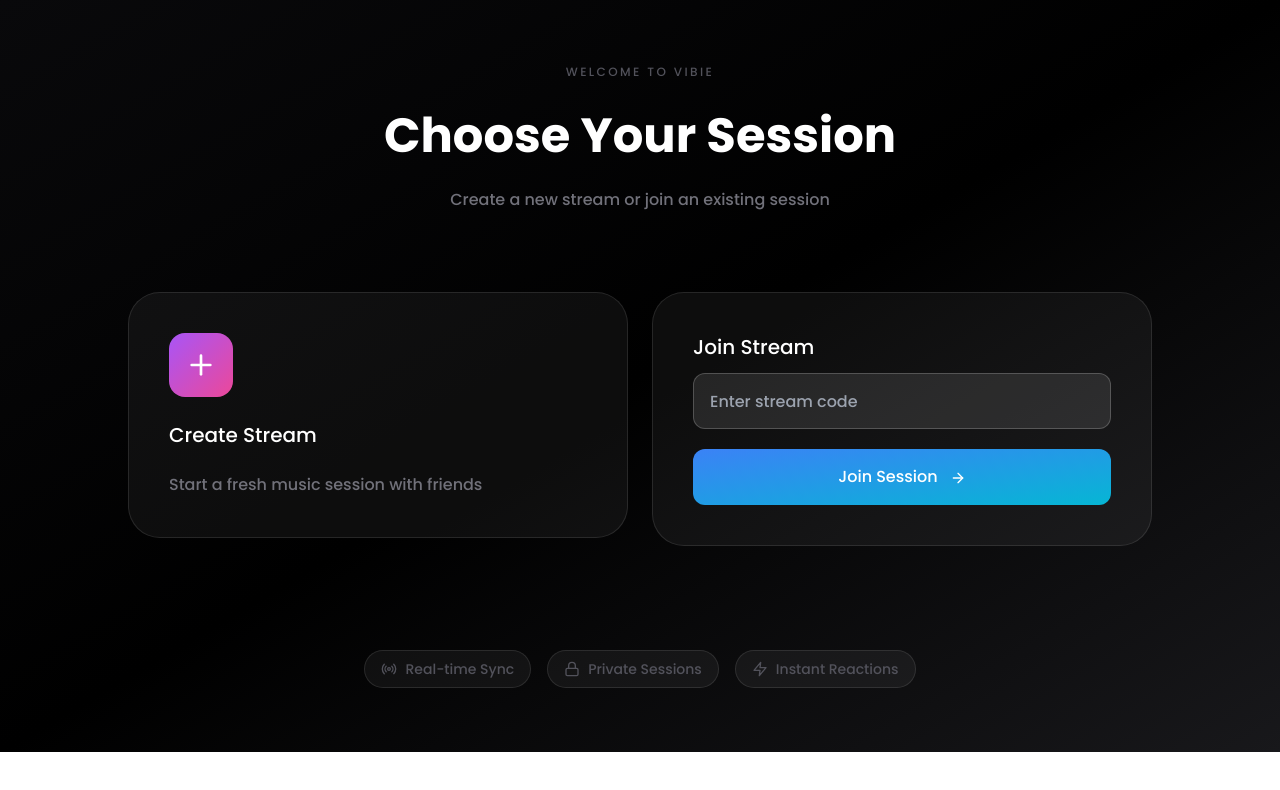
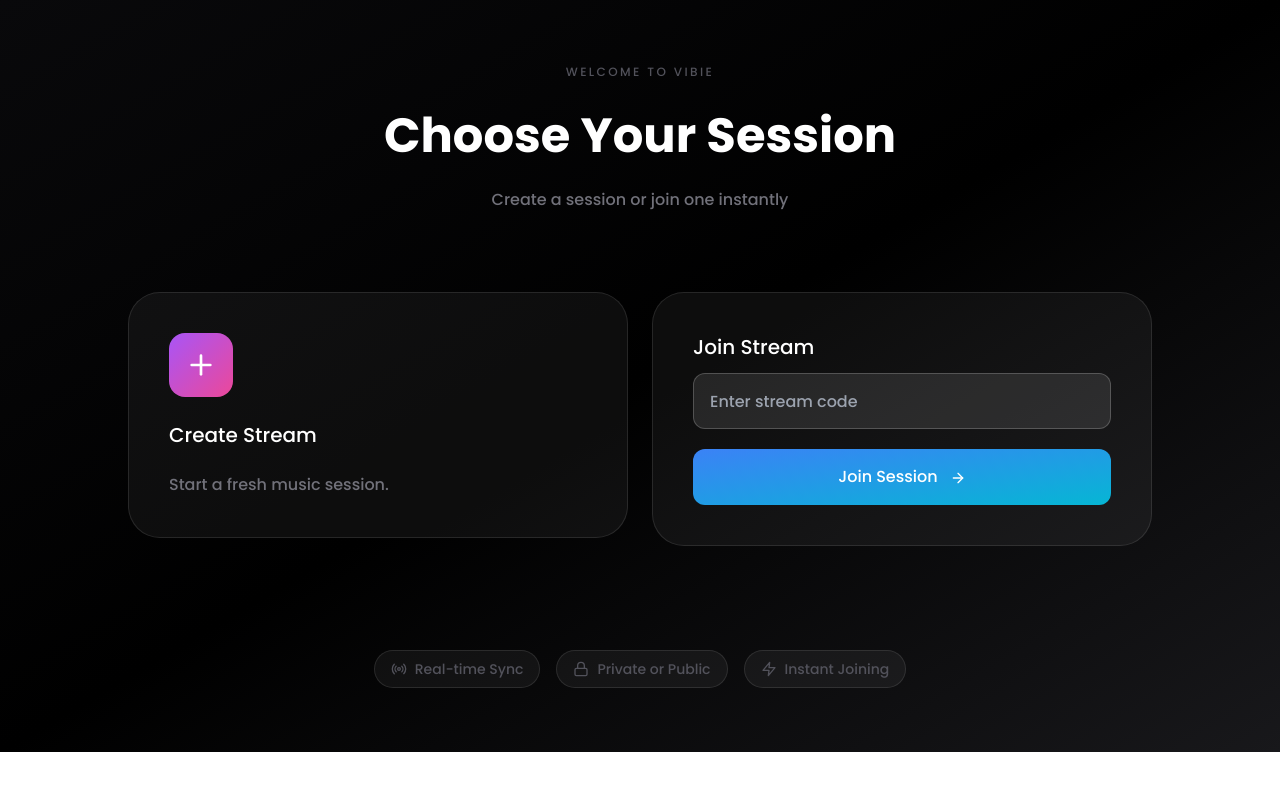
Before and after one commit to Arsenic-23/Vibie-front, a React (Vite) app: page /stream in a window 1280 px wide. Shown: the top 790 px of the page. Built offline with nearby package versions, Linux system fonts and the light colour scheme; no server answers.

Commit message:
Update Stream.jsx

```diff
--- a/src/pages/Stream.jsx
+++ b/src/pages/Stream.jsx
@@ -1,17 +1,19 @@
 import React, { useState } from "react";
 import { motion } from "framer-motion";
-import { Plus, Users, Radio, Lock, Zap, ArrowRight } from "lucide-react";
+import { Plus, Radio, Lock, Zap, ArrowRight } from "lucide-react";
 import { getFirebaseToken } from "../utils/auth";
 import { useNavigate } from "react-router-dom";
 
-// ALWAYS USE THIS KEY
-const API = import.meta.env.VITE_API_URL;
+// Guaranteed API value
+const API = import.meta.env.VITE_API_URL || "http://localhost:8000";
 
 export default function StreamChoice() {
   const [streamCode, setStreamCode] = useState("");
   const [loading, setLoading] = useState(false);
 
   const navigate = useNavigate();
+
+  console.log("🔥 USING API:", API);
 
   /* -------------------------------------------------------------
       CREATE STREAM
@@ -35,14 +37,15 @@ export default function StreamChoice() {
       });
 
       const data = await res.json();
+      console.log("CREATE RESPONSE:", data);
+
       if (!res.ok) throw new Error(data.detail || "Failed to create stream");
 
-      // Store stream ID
       localStorage.setItem("stream_id", data.stream_id);
 
       navigate("/stream/room");
     } catch (err) {
-      console.error(err);
+      console.error("Create Stream Error:", err);
       alert(err.message);
     } finally {
       setLoading(false);
@@ -57,6 +60,7 @@ export default function StreamChoice() {
       if (!streamCode.trim()) return;
 
       setLoading(true);
+
       const token = await getFirebaseToken();
 
       const res = await fetch(`${API}/stream/join`, {
@@ -71,25 +75,23 @@ export default function StreamChoice() {
       });
 
       const data = await res.json();
+      console.log("JOIN RESPONSE:", data);
+
       if (!res.ok) throw new Error(data.detail || "Failed to join stream");
 
       localStorage.setItem("stream_id", streamCode.trim());
 
       navigate("/stream/room");
     } catch (err) {
-      console.error(err);
+      console.error("Join Stream Error:", err);
       alert(err.message);
     } finally {
       setLoading(false);
     }
   };
 
-  /* -------------------------------------------------------------
-      UI
-  ------------------------------------------------------------- */
   return (
     <div className="relative size-full overflow-hidden bg-black">
-
       <div className="absolute inset-0 bg-gradient-to-br from-zinc-950 via-black to-zinc-900" />
 
       <div className="relative flex flex-col items-center justify-center min-h-full px-6 py-16">
@@ -100,7 +102,7 @@ export default function StreamChoice() {
           </p>
 
           <h1 className="mb-7 text-white text-5xl font-bold">Choose Your Session</h1>
-          <p className="text-zinc-500">Create a new stream or join an existing session</p>
+          <p className="text-zinc-500">Create a session or join one instantly</p>
         </motion.div>
 
         <div className="w-full max-w-5xl grid grid-cols-1 lg:grid-cols-2 gap-6 mb-16">
@@ -115,8 +117,8 @@ export default function StreamChoice() {
 
         <div className="flex gap-4 mt-10 text-zinc-600">
           <FeaturePill icon={<Radio size={16} />} text="Real-time Sync" />
-          <FeaturePill icon={<Lock size={16} />} text="Private Sessions" />
-          <FeaturePill icon={<Zap size={16} />} text="Instant Reactions" />
+          <FeaturePill icon={<Lock size={16} />} text="Private or Public" />
+          <FeaturePill icon={<Zap size={16} />} text="Instant Joining" />
         </div>
 
       </div>
@@ -124,9 +126,6 @@ export default function StreamChoice() {
   );
 }
 
-/* -------------------------------------------------------------
-   COMPONENTS
-------------------------------------------------------------- */
 function CreateStreamCard({ onClick, disabled }) {
   return (
     <motion.div initial={{ opacity: 0, y: 15 }} animate={{ opacity: 1, y: 0 }}>
@@ -140,7 +139,7 @@ function CreateStreamCard({ onClick, disabled }) {
           </div>
 
           <h2 className="text-white text-xl">Create Stream</h2>
-          <p className="text-zinc-500">Start a fresh music session with friends</p>
+          <p className="text-zinc-500">Start a fresh music session.</p>
         </div>
       </div>
     </motion.div>
```
